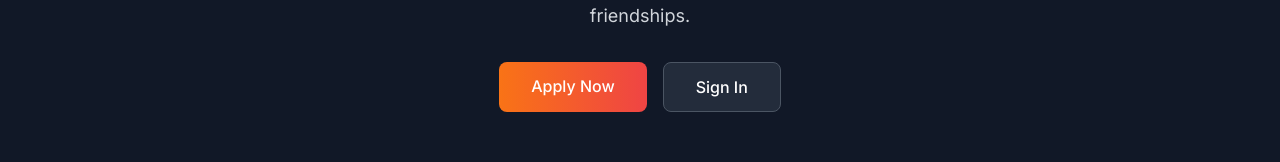
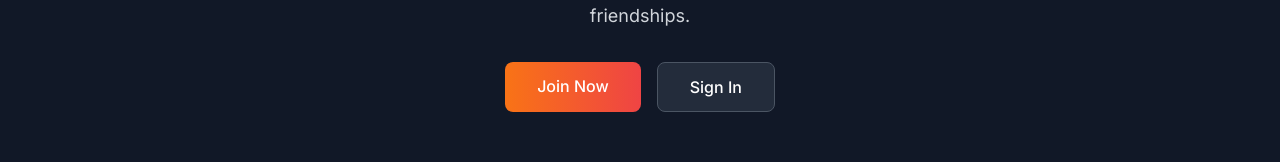
Before and after one commit to mstew87/eternal-dawn, a Next.js app: page /about in a window 1280 px wide. Shown: the part 1795-1957 px from the top of the page. Built offline with nearby package versions, Linux system fonts and the light colour scheme; no server answers.

Commit message:
refactor: change Apply Now to Join Now on About page

```diff
--- a/src/app/about/page.tsx
+++ b/src/app/about/page.tsx
@@ -106,7 +106,7 @@ export default function AboutPage() {
               href="/apply"
               className="px-8 py-3 bg-gradient-to-r from-orange-500 to-red-500 text-white rounded-lg hover:from-orange-600 hover:to-red-600 transition-all duration-200 font-medium"
             >
-              Apply Now
+              Join Now
             </a>
             <a
               href="/login"
```
